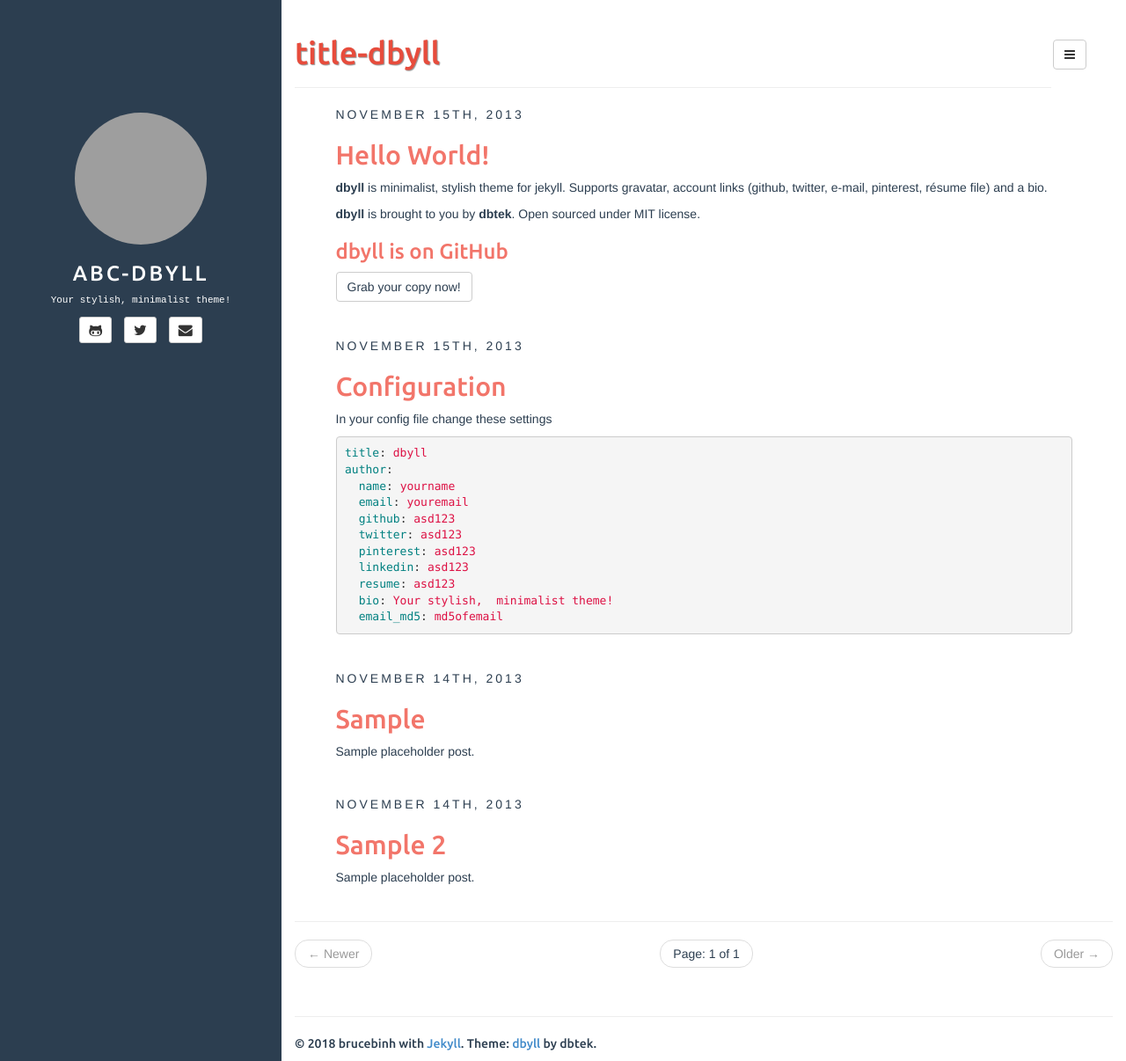
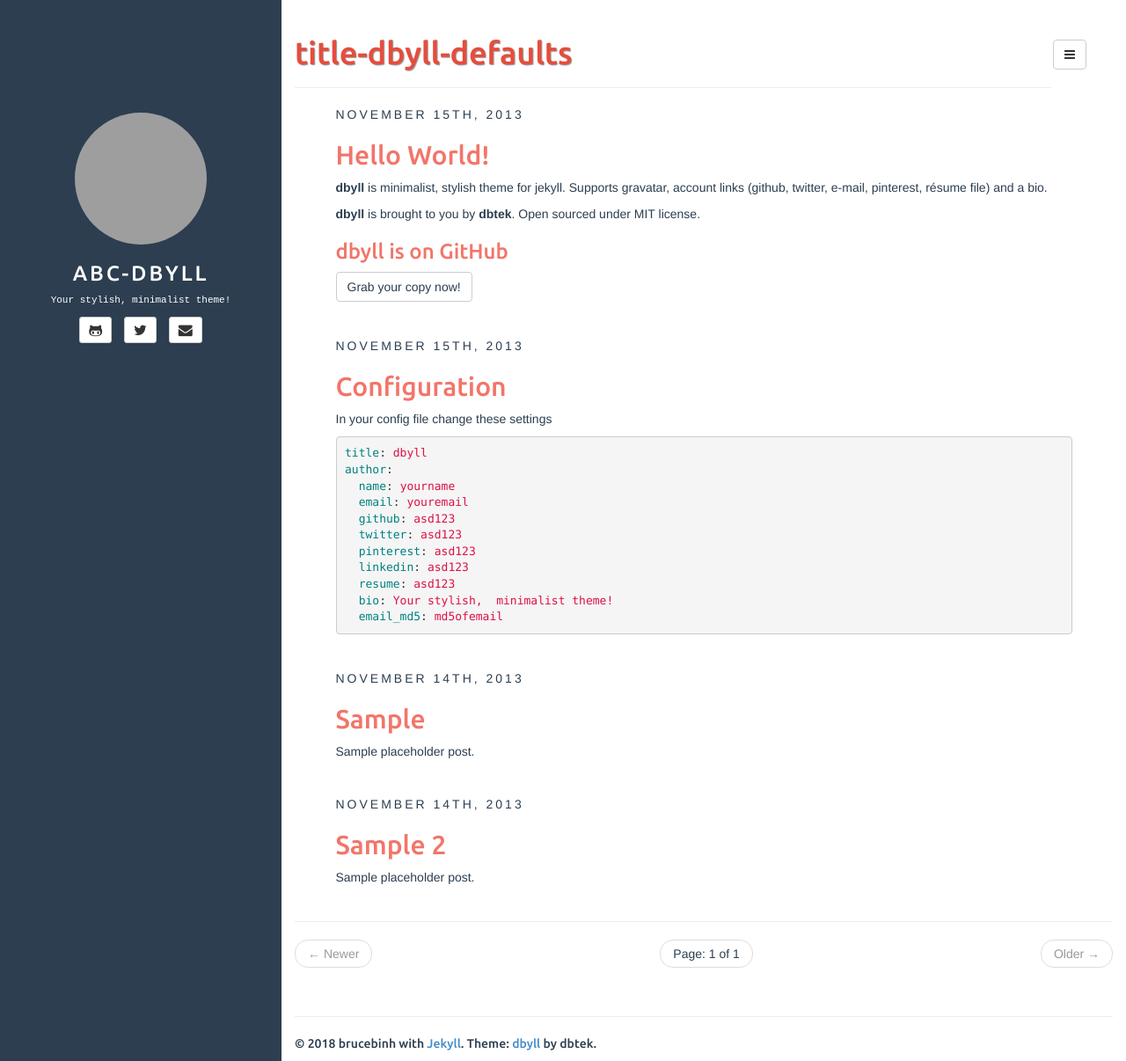
Before and after one commit to brucebinh/brucebinh.github.io, a Jekyll site: the page built from index.html, in a window 1280 px wide and 1206 px high. Shown: the whole window at 88% size. Built offline with Jekyll 4.4.1, drawn with Linux system fonts in a browser that asks for light colours; the list of posts is cut into pages by our own code; grey boxes are pictures that could not be loaded.

Commit message:
update kelly 4

```diff
--- a/_config.yml
+++ b/_config.yml
@@ -14,7 +14,7 @@ defaults:
     scope:
       path: "" # empty string for all files
     values:
-      title: title-dbyll
+      title: title-dbyll-defaults
 
 description: Stylish Jekyll Theme
 author:
```
